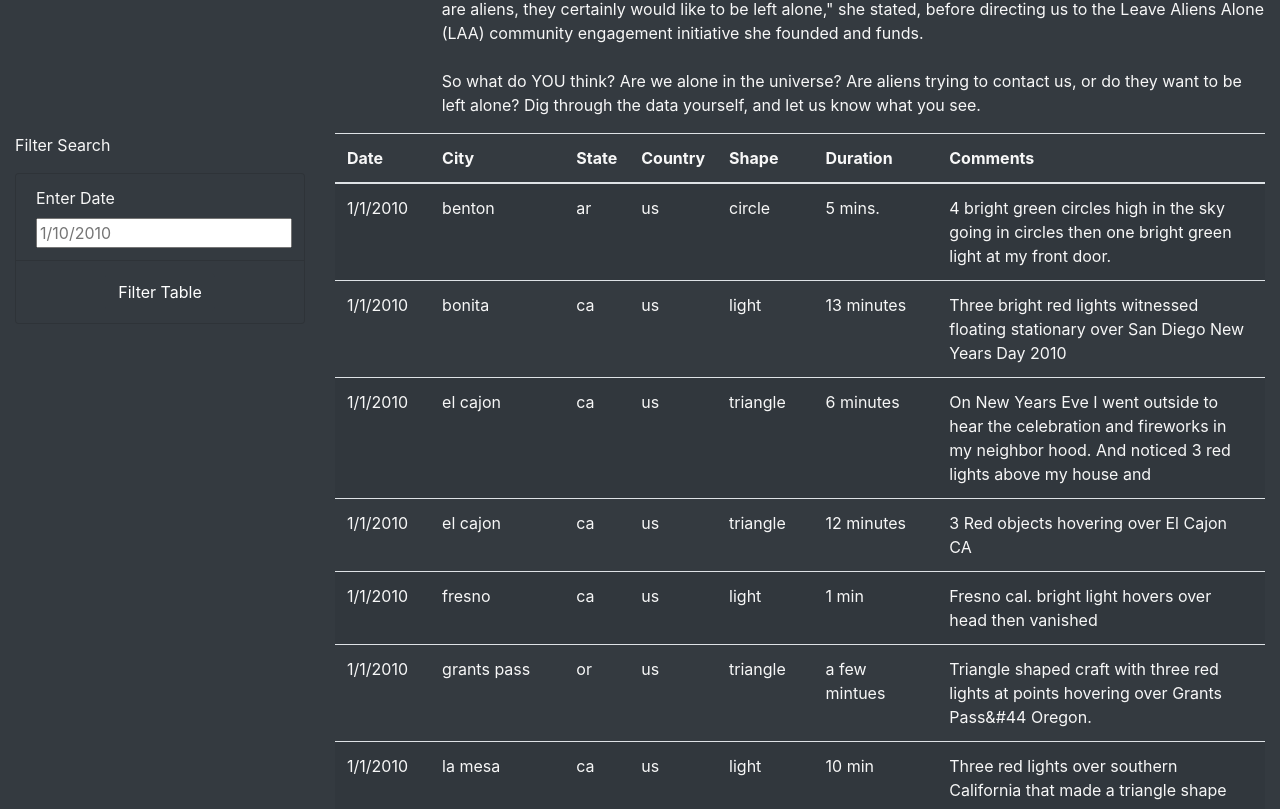
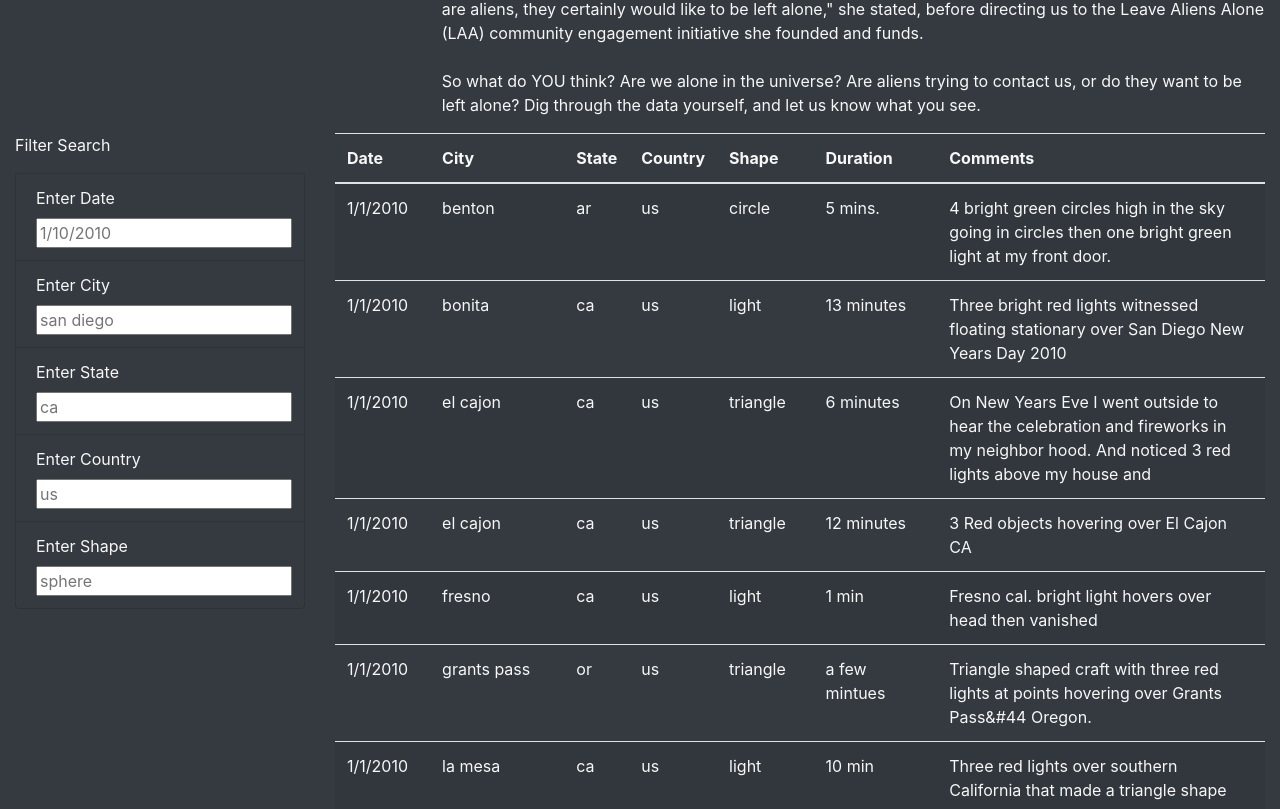
Before and after one commit to MarcoFernandez14/UFOs, a plain HTML site: page index.html in a window 1280 px wide. Shown: the part 606-1415 px from the top of the page. Drawn offline with nearby package versions, Linux system fonts and the light colour scheme.

Commit message:
Adding final challenge file

```diff
--- a/index.html
+++ b/index.html
@@ -56,16 +56,36 @@
                         <p>Filter Search</p>
                         <!-- unordered list + style -->
                         <ul class="bg-dark list-group">
-                            <!-- label + input -->
+                            <!-- date label + input -->
                             <li class="bg-dark list-group-item">
                                 <label for="date">Enter Date</label>
                                 <input type="text" placeholder="1/10/2010" id="datetime" />
                             </li>
-                            <!-- button -->
-                            <li class="bg-dark text-center list-group-item">
+                            <!-- city label + input -->
+                            <li class="bg-dark list-group-item">
+                                <label for="city">Enter City</label>
+                                <input type="text" placeholder="san diego" id="city" />
+                            </li>
+                            <!-- state label + input -->
+                            <li class="bg-dark list-group-item">
+                                <label for="state">Enter State</label>
+                                <input type="text" placeholder="ca" id="state" />
+                            </li>
+                            <!-- country label + input -->
+                            <li class="bg-dark list-group-item">
+                                <label for="country">Enter Country</label>
+                                <input type="text" placeholder="us" id="country" />
+                            </li>
+                            <!-- shape label + input -->
+                            <li class="bg-dark list-group-item">
+                                <label for="shape">Enter Shape</label>
+                                <input type="text" placeholder="sphere" id="shape" />
+                            </li>
+                            <!-- button REMOVED -->
+                            <!-- <li class="bg-dark text-center list-group-item"> -->
                                 <!-- 'filter-btn' defined in the js code -->
-                                <button id="filter-btn" type="button" class="btn btn-dark">Filter Table</button>
-                            </li>
+                                <!-- <button id="filter-btn" type="button" class="btn btn-dark">Filter Table</button>                         -->
+                            <!-- </li> -->
                         </ul>
                     </form>
                 </div>
```
